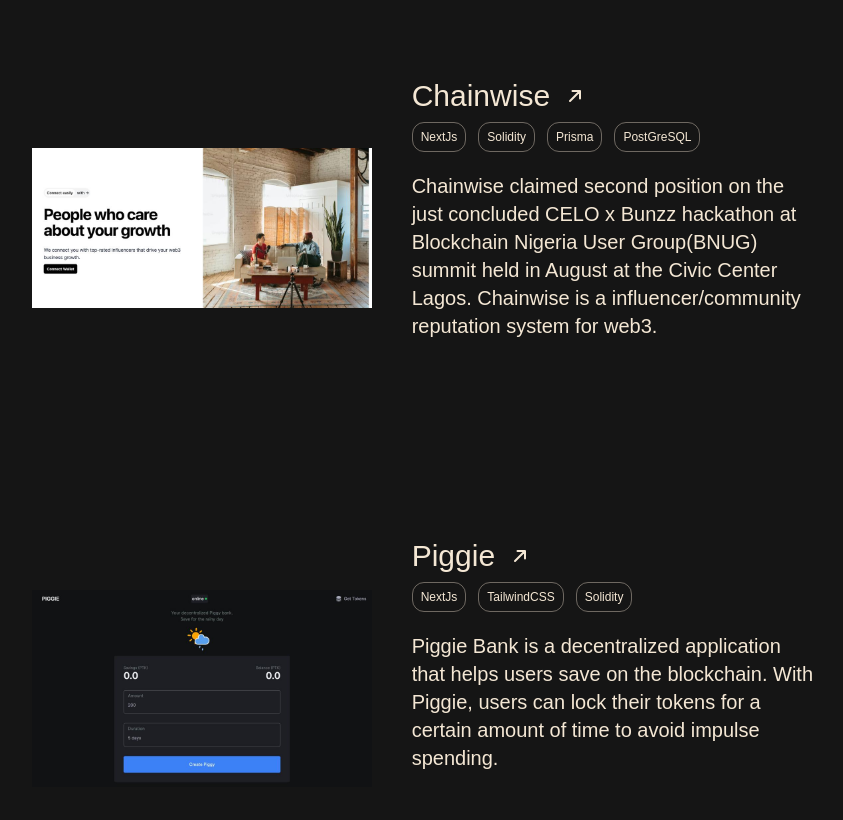
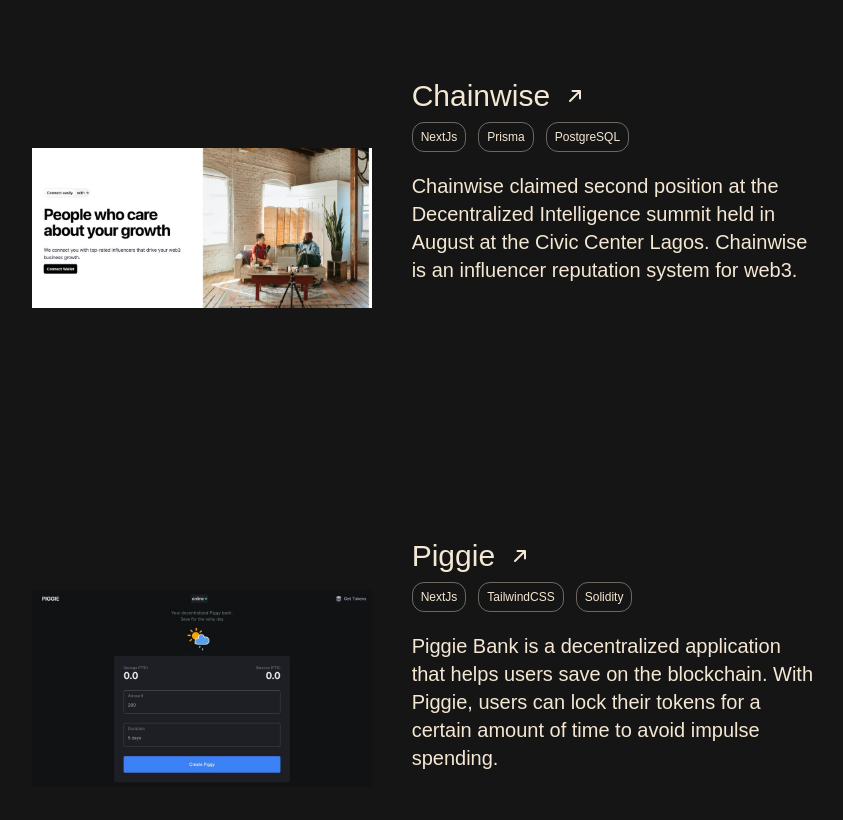
Before and after one commit to iamendy/nnamdiumeh, a Next.js app: page / in a window 1280 px wide. Shown: the part 3580-4400 px from the top of the page, without its empty margins (16-859 px from the left). Built offline with nearby package versions, Linux system fonts and the light colour scheme; no server answers; a web font is replaced by a local one.

Commit message:
chore: fixed typos on homepage

```diff
--- a/src/constants/works.ts
+++ b/src/constants/works.ts
@@ -56,28 +56,28 @@
   {
     title: "Chainwise",
     description: [
-      "Chainwise claimed second position on the just concluded CELO x Bunzz hackathon at Blockchain Nigeria User Group(BNUG) summit held in August at the Civic Center Lagos. Chainwise is a influencer/community reputation system for web3.",
+      "Chainwise claimed second position at the Decentralized Intelligence summit held in August at the Civic Center Lagos. Chainwise is an influencer reputation system for web3.",
       "Chainwise is a fullstack dApp solution that connects businesses with web3 influencers and communitites while eliminating bad actors.",
     ],
     ext: {
-      text: "View Announcement Tweet (Soon)",
-      link: "#",
+      text: "View Announcement Tweet",
+      link: "https://twitter.com/techFiesta_hack/status/1697487958138318949/photo/2",
     },
 
     thumbnail: "/img/chainwise.jpg",
-    tags: ["NextJs", "Solidity", "Prisma", "PostGreSQL"],
+    tags: ["NextJs", "Prisma", "PostgreSQL"],
     links: [
       {
         name: "Live Link",
         link: "https://chainwise.vercel.app",
       },
       {
-        name: "GitHub Link",
+        name: "GitHub",
         link: "https://github.com/iamendy/chainwise",
       },
       {
         name: "Live Demo",
-        link: "https://www.loom.com/share/954893c940a74b5292a3030785b10446?sid=096ce8ad-0950-42cd-a1e4-112b3f4058df",
+        link: "https://www.loom.com/share/cfcd06012c2d488fb1b97115dcf2b290",
       },
     ],
     client: "CELO X Bunzz",
```
